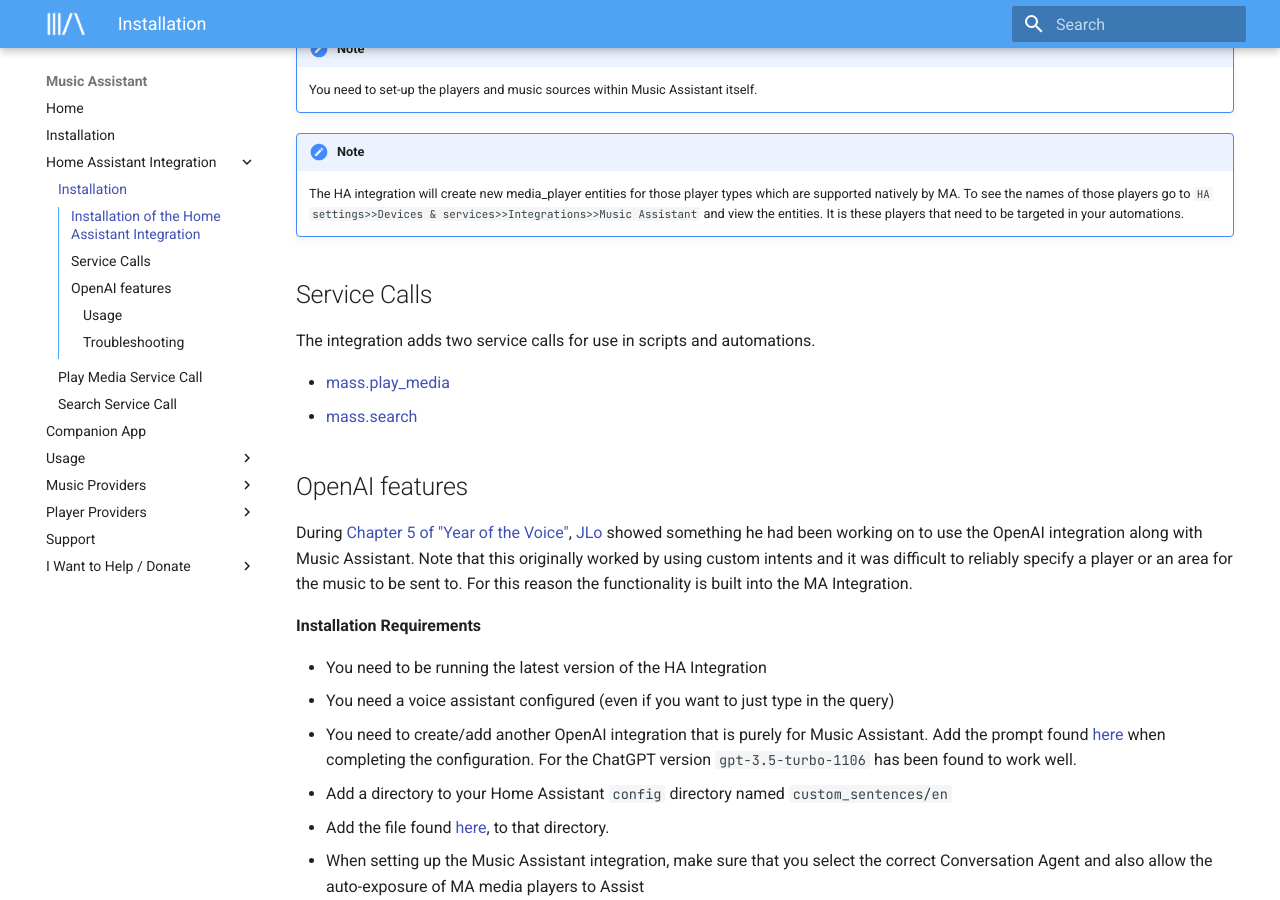
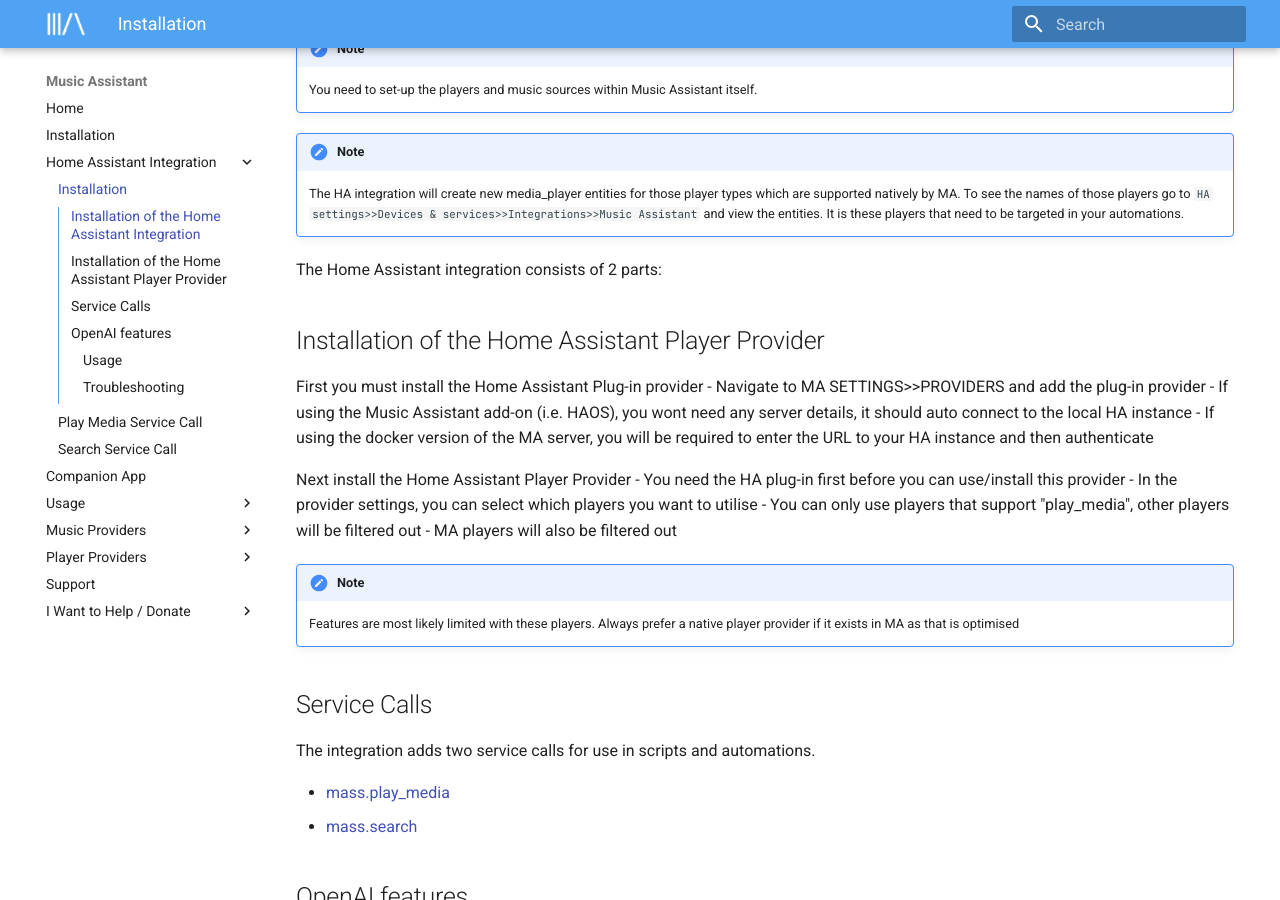
Before and after one commit to pwbriggs/music-assistant.github.io, an MkDocs documentation site: the page built from docs/integration/installation.md, in a window 1280 px wide and 900 px high, scrolled down 693 px. Built offline with MkDocs 1.6.1 and Material for MkDocs 9.7.7, drawn with Linux system fonts in a browser that asks for light colours.

Commit message:
Add plug in provider info

```diff
--- a/docs/integration/installation.md
+++ b/docs/integration/installation.md
@@ -18,6 +18,24 @@
 
 !!! note
     The HA integration will create new media_player entities for those player types which are supported natively by MA. To see the names of those players go to `HA settings>>Devices & services>>Integrations>>Music Assistant` and view the entities. It is these players that need to be targeted in your automations.
+
+The Home Assistant integration consists of 2 parts:
+
+## Installation of the Home Assistant Player Provider
+
+First you must install the Home Assistant Plug-in provider
+- Navigate to MA SETTINGS>>PROVIDERS and add the plug-in provider
+- If using the Music Assistant add-on (i.e. HAOS), you wont need any server details, it should auto connect to the local HA instance
+- If using the docker version of the MA server, you will be required to enter the URL to your HA instance and then authenticate
+
+Next install the Home Assistant Player Provider
+- You need the HA plug-in first before you can use/install this provider
+- In the provider settings, you can select which players you want to utilise
+- You can only use players that support "play_media", other players will be filtered out
+- MA players will also be filtered out
+
+!!! note
+    Features are most likely limited with these players. Always prefer a native player provider if it exists in MA as that is optimised
 
 ## Service Calls
 
```
